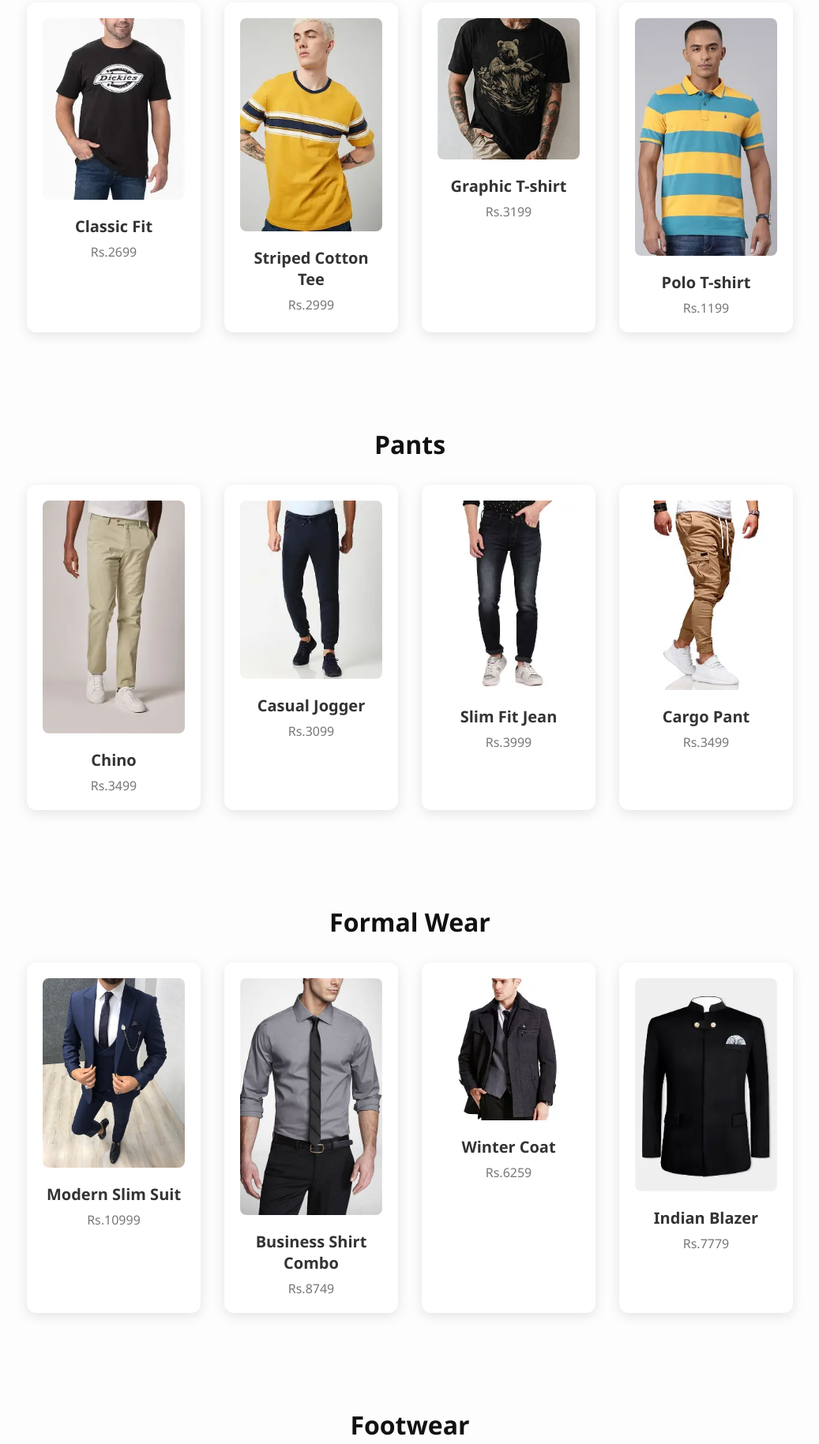
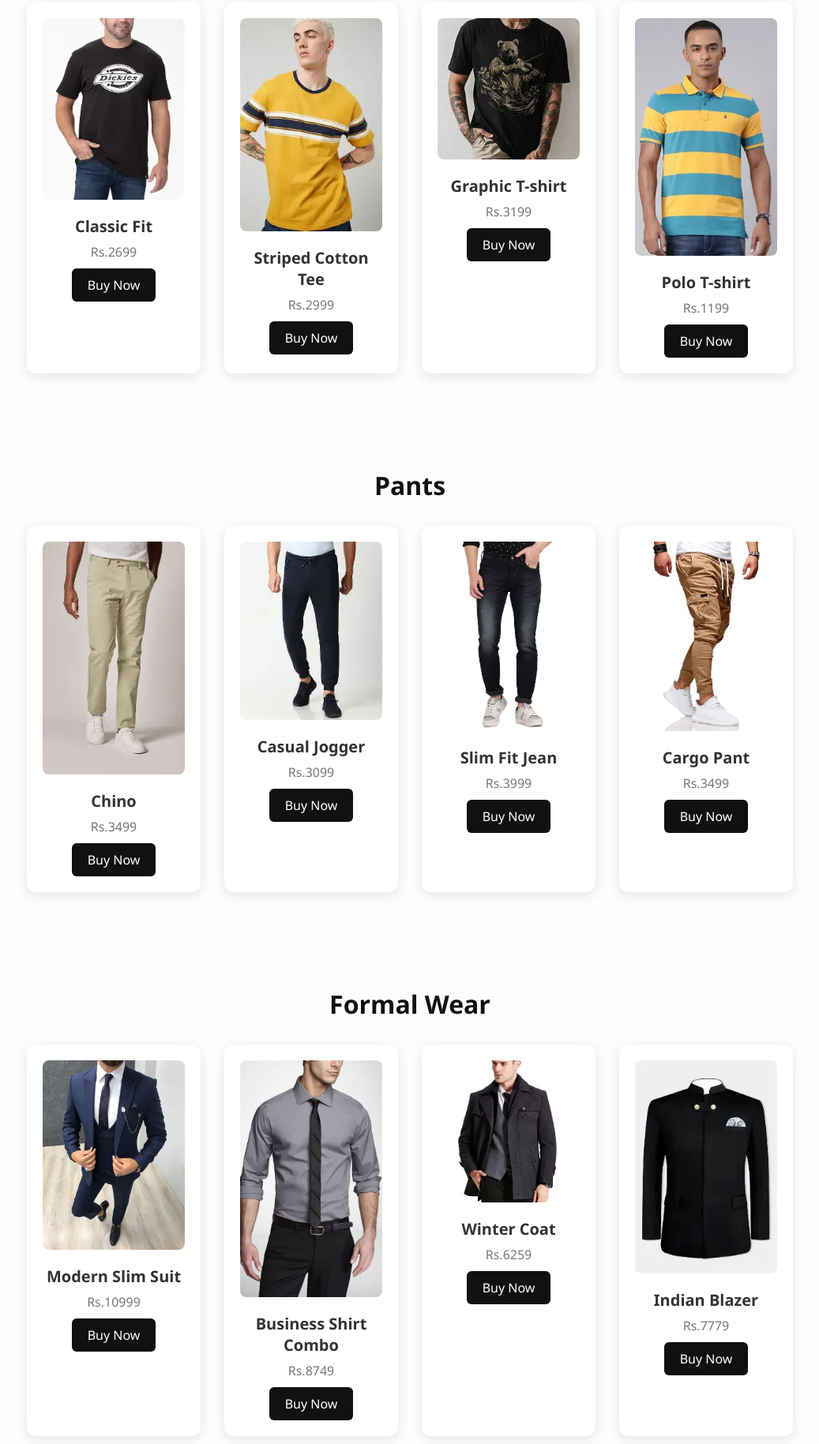
Before and after one commit to protik360/The-Attire, a plain HTML site: page men.html in a window 1280 px wide. Shown: the part 272-2101 px from the top of the page at 79% size, without its empty margins (121-1158 px from the left). Drawn offline with Linux system fonts and the light colour scheme.

Commit message:
Update men.html

```diff
--- a/men.html
+++ b/men.html
@@ -65,21 +65,25 @@
                     <img src="Classic Fit Tee.webp"/>
                     <h3>Classic Fit</h3>
                     <p>Rs.2699</p>
+                    <a href="#" class="buy-btn">Buy Now</a>
                     </div>
                     <div class="product-card">
                         <img src="Striped Cotton Tee.webp"/>
                         <h3>Striped Cotton Tee</h3>
                         <p>Rs.2999</p>
+                        <a href="#" class="buy-btn">Buy Now</a>
                     </div>
                     <div class="product-card">
                         <img src="Graphic Tee.jpg"/>
                         <h3>Graphic T-shirt</h3>
                         <p>Rs.3199</p>
+                        <a href="#" class="buy-btn">Buy Now</a>
                     </div>
                     <div class="product-card">
                         <img src="Polo Tees.webp"/>
                         <h3>Polo T-shirt</h3>
                         <p>Rs.1199</p>
+                        <a href="#" class="buy-btn">Buy Now</a>
                     </div>
                 </div>
         </section>
@@ -91,21 +95,25 @@
                     <img src="Chinos.webp"/>
                     <h3>Chino</h3>
                     <p>Rs.3499</p>
+                    <a href="#" class="buy-btn">Buy Now</a>
                 </div>
                 <div class="product-card">
                     <img src="Casual Joggers.webp"/>
                     <h3>Casual Jogger</h3>
                     <p>Rs.3099</p>
+                    <a href="#" class="buy-btn">Buy Now</a>
                     </div>
                     <div class="product-card">
                         <img src="Slim Fit Jeans.webp"/>
                         <h3>Slim Fit Jean</h3>
                         <p>Rs.3999</p>
+                        <a href="#" class="buy-btn">Buy Now</a>
                     </div>
                     <div class="product-card">
                         <img src="Cargo.webp"/>
                         <h3>Cargo Pant</h3>
                         <p>Rs.3499</p>
+                        <a href="#" class="buy-btn">Buy Now</a>
                     </div>
             </div>
         </section>
@@ -117,21 +125,25 @@
                     <img src="Modern Slim Suit.jpg"/>
                     <h3>Modern Slim Suit</h3>
                     <p>Rs.10999</p>
+                    <a href="#" class="buy-btn">Buy Now</a>
                 </div>
                     <div class="product-card">
                         <img src="Business Shirt Combo.webp" alt="Formal Wear 2"/>
                         <h3>Business Shirt Combo</h3>
                         <p>Rs.8749</p>
+                        <a href="#" class="buy-btn">Buy Now</a>
                     </div>
                     <div class="product-card">
                         <img src="winter coat.webp"/>
                         <h3>Winter Coat</h3>
                         <p>Rs.6259</p>
+                        <a href="#" class="buy-btn">Buy Now</a>
                     </div>
                     <div class="product-card">
                         <img src="Indian Blazer.webp"/>
                         <h3>Indian Blazer</h3>
                         <p>Rs.7779</p>
+                        <a href="#" class="buy-btn">Buy Now</a>
                     </div>
             </div>
         </section>
@@ -143,21 +155,25 @@
                     <img src="Classic Sneakers.webp"/>
                     <h3>Classic Sneakers</h3>
                     <p>Rs.3999</p>
+                    <a href="#" class="buy-btn">Buy Now</a>
                 </div>
                 <div class="product-card">
                     <img src="Leather Oxfords.jpg" alt="Footwear 2"/>
                     <h3>Leather Oxfords</h3>
                     <p>Rs.5999</p>
+                    <a href="#" class="buy-btn">Buy Now</a>
                 </div>
                 <div class="product-card">
                         <img src="Crocs.jpg"/>
                         <h3>Crocs</h3>
                         <p>Rs.2499</p>
+                    <a href="#" class="buy-btn">Buy Now</a>
                     </div>
                     <div class="product-card">
                         <img src="flip flops.webp"/>
                         <h3>Flip-flops</h3>
                         <p>Rs.1299</p>
+                        <a href="#" class="buy-btn">Buy Now</a>
                     </div>
             </div>
         </section>
```
